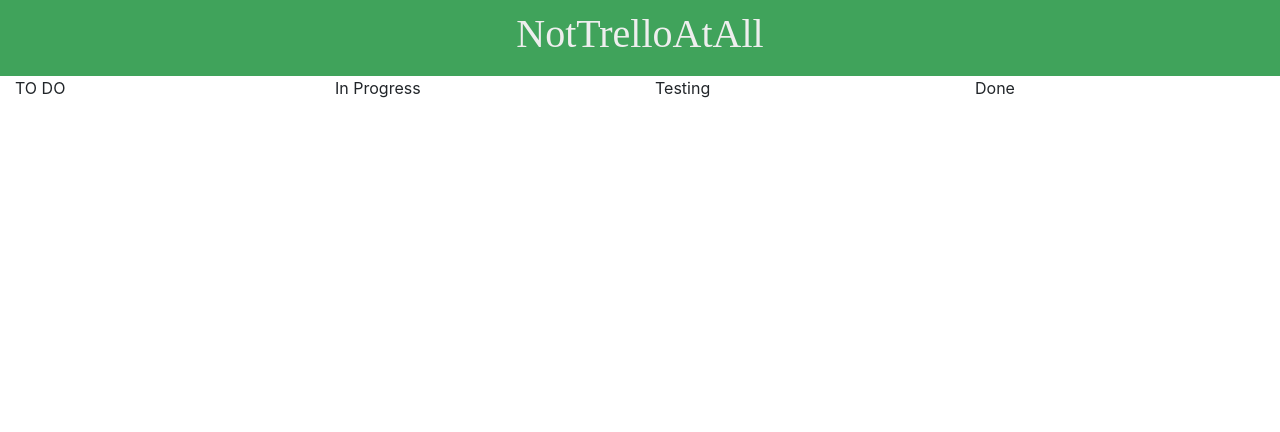
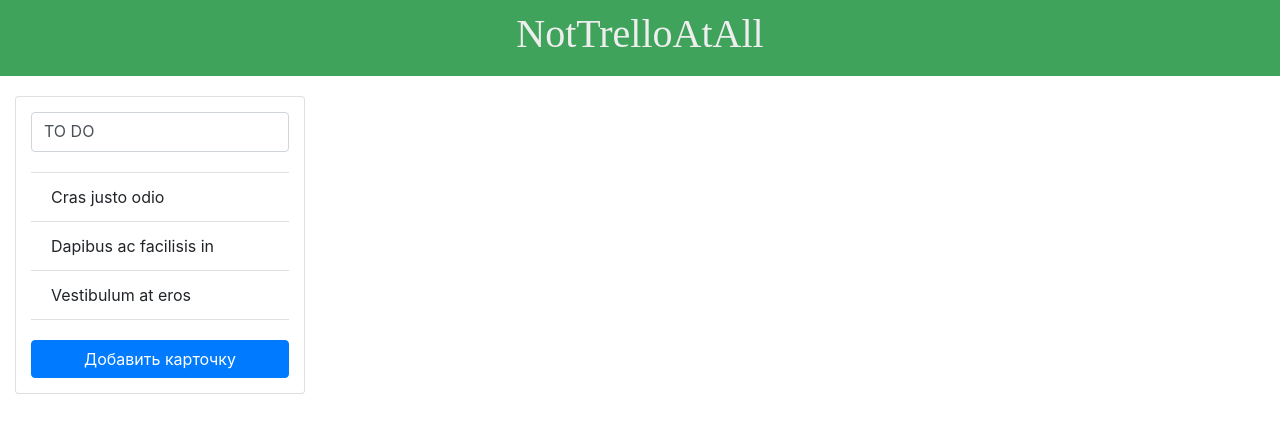
Before and after one commit to ViktorGorosh/kanban-board, a React (Create React App) app: page / in a window 1280 px wide. Shown: the top 432 px of the page. Built offline with nearby package versions, Linux system fonts and the light colour scheme; a web font is replaced by a local one.

Commit message:
Доделал разметку колонки

```diff
--- a/src/App.scss
+++ b/src/App.scss
@@ -6,3 +6,22 @@
 		color: #eee;
 	}
 }
+
+.section-board {
+	margin-top: 20px;
+	.card {
+		padding: 15px;
+	}
+	.column {
+		& textarea {
+			resize: none;
+			height: 40px;
+		}
+	}
+	ul {
+		margin-top: 20px;
+	}
+	.add-card {
+		margin-top: 20px;
+	}
+}
--- a/src/App.tsx
+++ b/src/App.tsx
@@ -1,5 +1,6 @@
 import React from 'react';
 import './App.scss';
+import Card from "./Card/Card";
 
 function App() {
 	return (
@@ -10,10 +11,20 @@ function App() {
 			<section className='section-board'>
 				<div className="container-fluid">
 					<div className="row">
-						<div className="col-md-3 column-item">TO DO</div>
-						<div className="col-md-3 column-item">In Progress</div>
-						<div className="col-md-3 column-item">Testing</div>
-						<div className="col-md-3 column-item">Done</div>
+						<div className="col-md-3 column">
+							<div className="card">
+								<textarea className="form-control">TO DO</textarea>
+								<ul className="list-group list-group-flush">
+									<li className="list-group-item">Cras justo odio</li>
+									<li className="list-group-item">Dapibus ac facilisis in</li>
+									<li className="list-group-item">Vestibulum at eros</li>
+								</ul>
+								<button type="button" className="btn btn-primary add-card">Добавить карточку</button>
+							</div>
+						</div>
+						{/*<div className="col-md-3 column-item">In Progress</div>*/}
+						{/*<div className="col-md-3 column-item">Testing</div>*/}
+						{/*<div className="col-md-3 column-item">Done</div>*/}
 					</div>
 				</div>
 			</section>
--- /dev/null
+++ b/src/Card/Card.tsx
@@ -0,0 +1,7 @@
+import React from "react";
+
+export default (props) => {
+	return (
+		<h2>Карточка</h2>
+	)
+}
--- a/src/index.css
+++ b/src/index.css
@@ -14,3 +14,5 @@ code {
   font-family: source-code-pro, Menlo, Monaco, Consolas, 'Courier New',
     monospace;
 }
+
+/*================= My own styles expanding Bootstrap ===============*/
```
